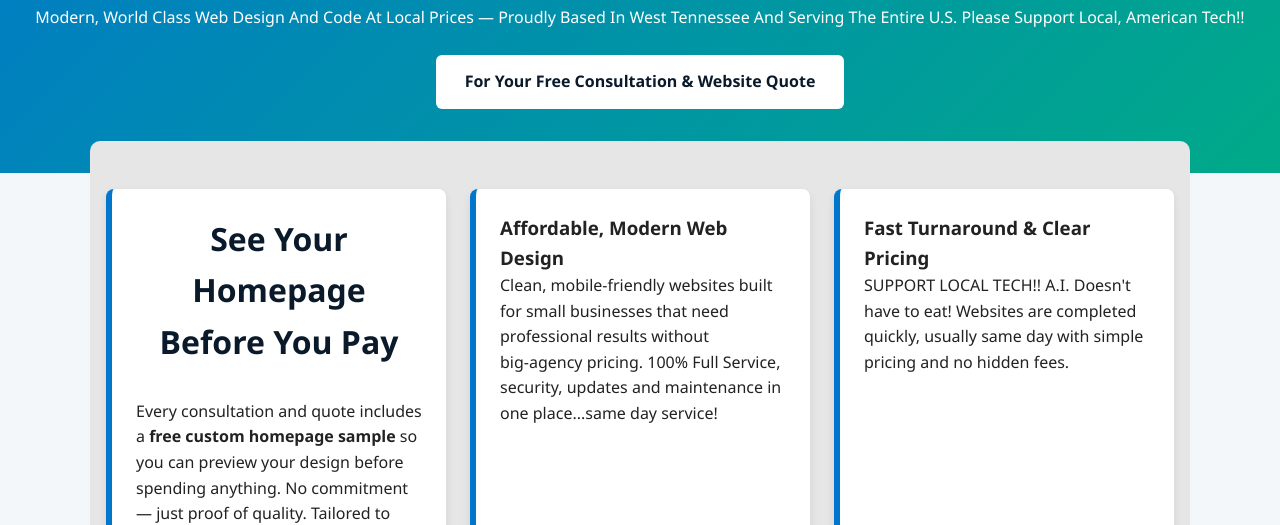
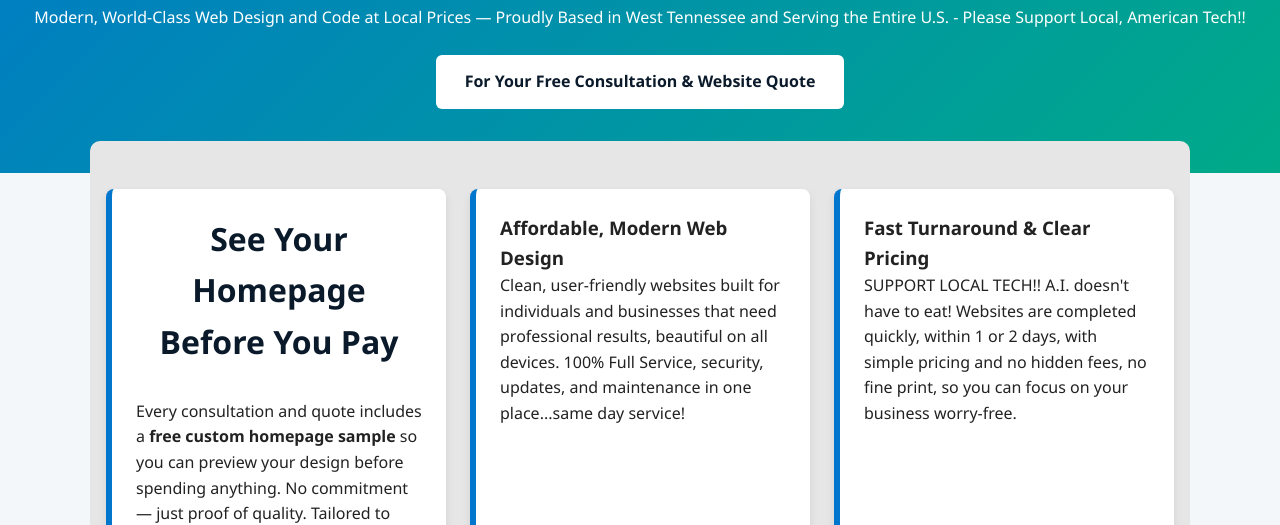
Before and after one commit to Tool1009-code/EGN-WebDesign2025-26, a plain HTML site: page index.html in a window 1280 px wide. Shown: the part 282-807 px from the top of the page. Drawn offline with Linux system fonts and the light colour scheme.

Commit message:
Update index.html

```diff
--- a/index.html
+++ b/index.html
@@ -16,7 +16,7 @@
         <img src="img/egn-logo.png" alt="EGN Web Design Logo" class="hero-logo">
 
         <h1>EGN Web Design</h1>
-        <p>Modern, World Class Web Design And Code At Local Prices — Proudly Based In West Tennessee And Serving The Entire U.S. Please Support Local, American Tech!!</p>
+        <p>Modern, World-Class Web Design and Code at Local Prices — Proudly Based in West Tennessee and Serving the Entire U.S. - Please Support Local, American Tech!!</p>
         <a href="#contact" class="cta-btn">For Your Free Consultation & Website Quote</a>
     </header>
 
@@ -26,22 +26,21 @@
             <h2>See Your Homepage Before You Pay</h2>
             <p>
                 Every consultation and quote includes a <strong>free custom homepage sample</strong> so you can preview your design
-                before spending anything. No commitment — just proof of quality. Tailored to your businesses needs without BIG TECH prices.
+                before spending anything. No commitment — just proof of quality. Tailored to your business's needs without BIG TECH prices.
             </p>
         </div>
 
         <div class="highlight-box">
             <h3>Affordable, Modern Web Design</h3>
             <p>
-                Clean, mobile‑friendly websites built for small businesses that need professional results
-                without big‑agency pricing. 100% Full Service, security, updates and maintenance in one place...same day service!
+                Clean, user-friendly websites built for individuals and businesses that need professional results, beautiful on all devices. 100% Full Service, security, updates, and maintenance in one place...same day service!
             </p>
         </div>
 
         <div class="highlight-box">
             <h3>Fast Turnaround & Clear Pricing</h3>
-            <p>                    SUPPORT LOCAL TECH!! A.I. Doesn't have to eat!
-                Websites are completed quickly, usually same day with simple pricing and no hidden fees.
+            <p>                    SUPPORT LOCAL TECH!! A.I. doesn't have to eat!
+                Websites are completed quickly, within 1 or 2 days, with simple pricing and no hidden fees, no fine print, so you can focus on your business worry-free.
             </p>
         </div>
     </section>
```
